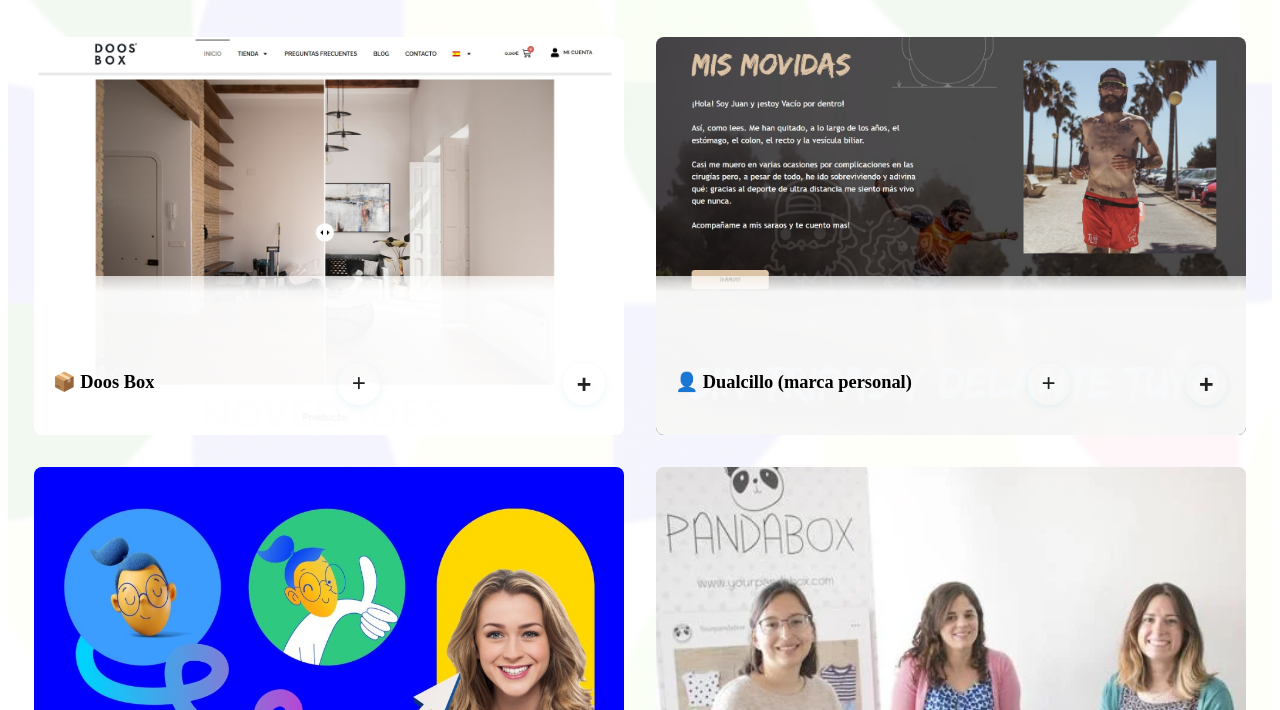
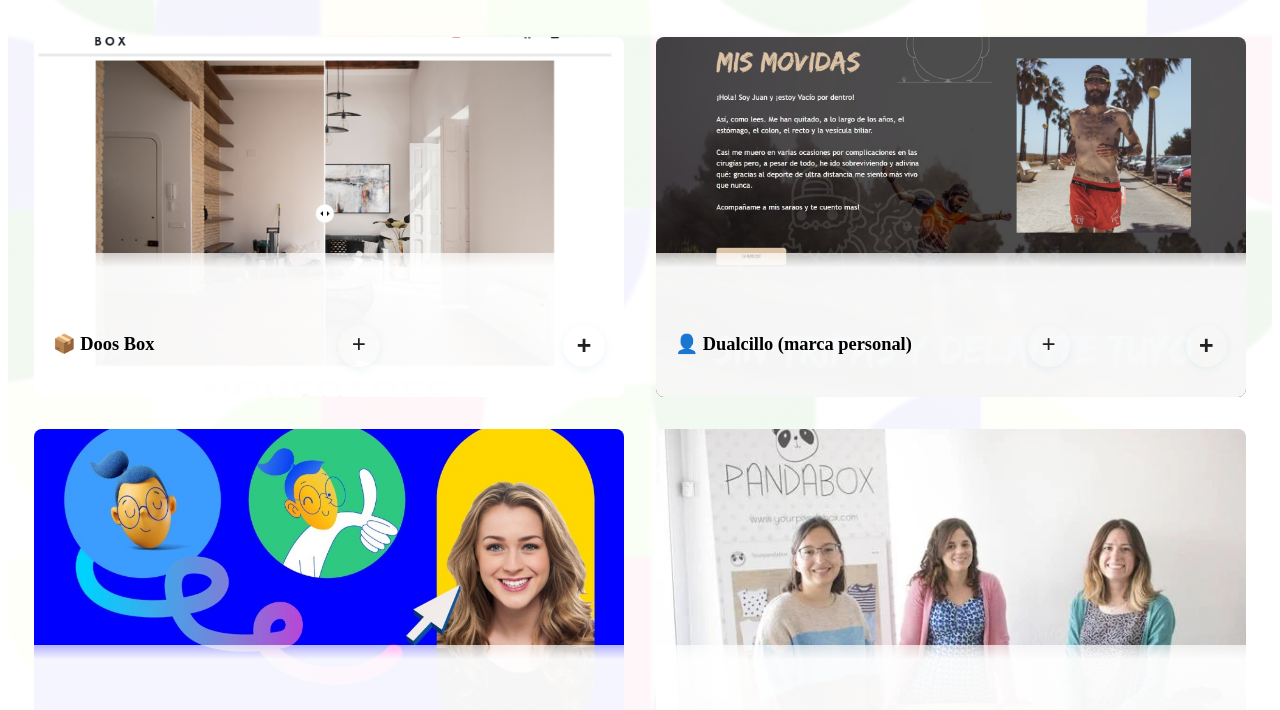
Before and after one commit to PascuFCalvo/ar, an Astro site: page /trabajo in a window 1280 px wide. Shown: the part 148-858 px from the top of the page. Built offline with nearby package versions, Linux system fonts and the light colour scheme; Astro itself is replaced by a stand-in of ours.

```diff
--- a/src/pages/trabajo.astro
+++ b/src/pages/trabajo.astro
@@ -73,8 +73,8 @@
 }
   .trabajo-gallery {
     display: grid;
-    grid-template-columns: repeat(2, minmax(250px, 1fr));
-    grid-template-rows: repeat(2, minmax(200px, auto));
+    grid-template-columns: repeat(2, minmax(200px, 1fr));
+  grid-auto-rows: 360px;
     gap: 2em;
     max-width: 1600px;
     margin: 0 auto;
```
